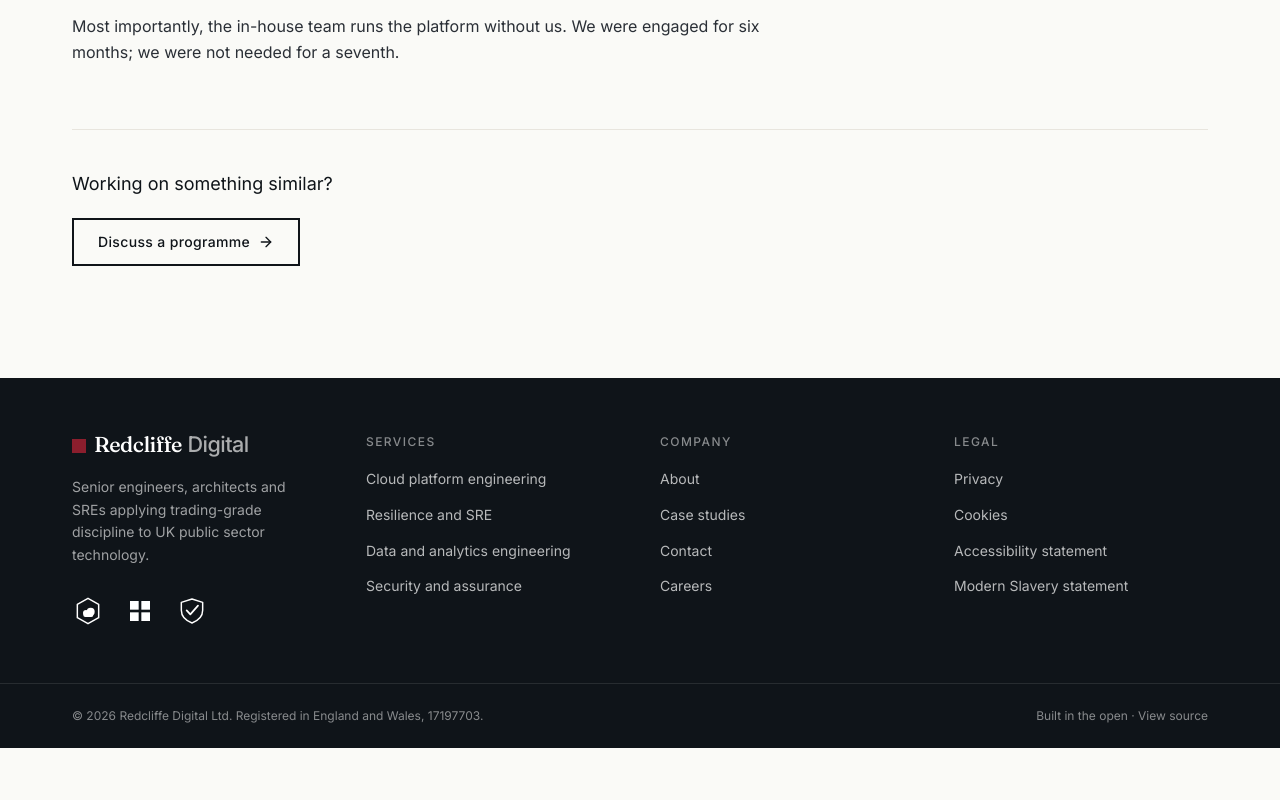
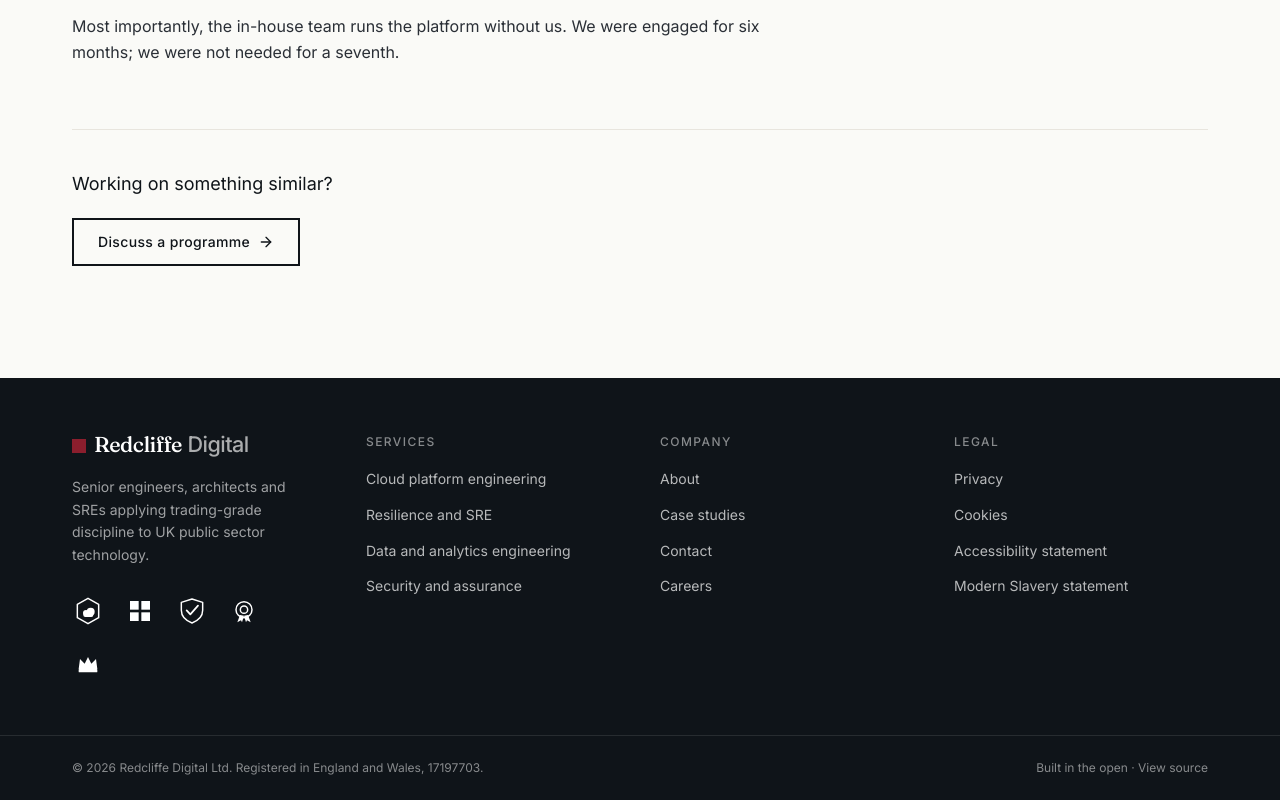
Before and after one commit to Redcliffe-Digital/website, a Next.js app: page /case-studies/dwp-claims-resilience in a window 1280 px wide. Shown: the part 1908-2708 px from the top of the page. Before the commit the page ends 2656 px from the top, so only its background shows below. Built offline with nearby package versions, Linux system fonts and the light colour scheme.

Commit message:
Add ISO 27001, G-Cloud 14 and Disability Confident badges back

```diff
--- a/src/app/page.tsx
+++ b/src/app/page.tsx
@@ -74,6 +74,11 @@ const organizationSchema = {
       '@type': 'EducationalOccupationalCredential',
       credentialCategory: 'certification',
       name: 'Cyber Essentials',
+    },
+    {
+      '@type': 'EducationalOccupationalCredential',
+      credentialCategory: 'certification',
+      name: 'ISO/IEC 27001',
     },
   ],
 }
--- a/src/components/Badges.tsx
+++ b/src/components/Badges.tsx
@@ -1,20 +1,25 @@
 import type { ReactNode } from 'react'
 
 /*
- * Credential badges — the three Redcliffe Digital actually holds.
+ * Credential badges — the accreditations Redcliffe Digital holds.
  *
  * These monochrome emblems are accurate REPRESENTATIONS that match the site's
  * restrained palette. They are not the awarding bodies' colour artwork.
  *
- * TODO: swap for the official issued assets before launch —
+ * TODO: swap for the official issued assets before launch, each linked to its
+ * verification page and used within the awarding body's brand guidelines —
  *   - AWS Certified Solutions Architect – Professional: the holder's Credly
  *     badge image + verification URL (https://www.credly.com/badges/<id>).
  *   - Microsoft Certified: Azure Solutions Architect Expert: the holder's
  *     Credly/Microsoft Learn badge image + verification URL.
  *   - Cyber Essentials: the IASME-issued badge (carries the certificate
  *     number) + the entry on the NCSC/IASME certificate register.
- * Each official badge must be linked to its verification page and used within
- * the awarding body's brand guidelines.
+ *   - ISO 27001: the UKAS-accredited certification body's mark + certificate
+ *     reference (use the body's logo, not a generic "ISO" mark).
+ *   - G-Cloud 14: the Crown Commercial Service supplier badge + the firm's
+ *     listing on the Digital Marketplace.
+ *   - Disability Confident: the DWP-issued badge at the correct level
+ *     (Committed / Employer / Leader).
  */
 
 interface BadgeDef {
@@ -73,6 +78,40 @@ const BADGES: BadgeDef[] = [
       </g>
     ),
   },
+  {
+    id: 'iso-27001',
+    label: 'ISO 27001',
+    art: (
+      // A medal/seal — concentric rings with ribbon tails.
+      <g>
+        <path d="M18 30 L14 41 L19.5 38 L21 41 L24 31 Z" fill="currentColor" />
+        <path d="M30 30 L34 41 L28.5 38 L27 41 L24 31 Z" fill="currentColor" />
+        <circle cx="24" cy="22" r="12" {...stroke} />
+        <circle cx="24" cy="22" r="5.5" {...stroke} />
+      </g>
+    ),
+  },
+  {
+    id: 'g-cloud-14',
+    label: 'Crown Commercial Service — G-Cloud 14 Supplier',
+    art: (
+      // A crown, for Crown Commercial Service.
+      <g fill="currentColor">
+        <path d="M10 33 L12 18 L19 25 L24 15 L29 25 L36 18 L38 33 Z" />
+        <rect x="10" y="33" width="28" height="5" rx="1" />
+      </g>
+    ),
+  },
+  {
+    id: 'disability-confident',
+    label: 'Disability Confident Committed',
+    art: (
+      <g>
+        <circle cx="24" cy="24" r="14" {...stroke} />
+        <path d="M16 24.5 L21.5 30 L33 17.5" {...stroke} strokeWidth={2.6} />
+      </g>
+    ),
+  },
 ]
 
 interface BadgesProps {
@@ -103,7 +142,7 @@ export function Badges({
 
   return (
     <ul
-      className={`flex flex-wrap items-start ${showLabels ? 'justify-center gap-x-12 gap-y-8 sm:gap-x-16' : 'gap-5'} ${tone} ${className}`}
+      className={`flex flex-wrap items-start ${showLabels ? 'justify-center gap-x-8 gap-y-8 sm:justify-between' : 'gap-5'} ${tone} ${className}`}
     >
       {items.map((badge) => (
         <li key={badge.id} className="flex flex-col items-center text-center">
--- a/src/components/Footer.tsx
+++ b/src/components/Footer.tsx
@@ -64,7 +64,7 @@ export function Footer() {
               variant="light"
               size={32}
               showLabels={false}
-              ids={['aws-sa-pro', 'azure-sa-expert', 'cyber-essentials']}
+              ids={['aws-sa-pro', 'azure-sa-expert', 'cyber-essentials', 'iso-27001', 'g-cloud-14']}
               className="mt-7"
             />
           </div>
```
Also changed, not shown: 2 other files (tests, documents, lock files or other folders).
